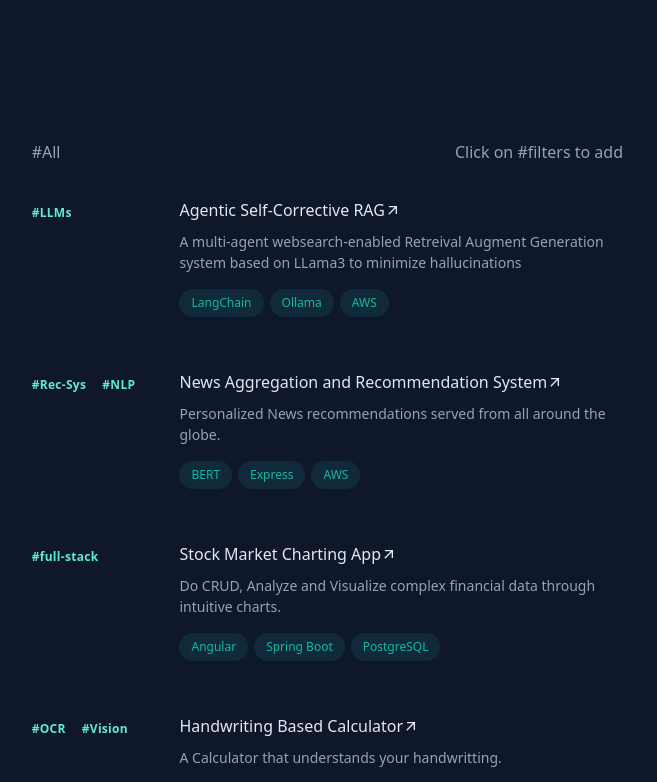
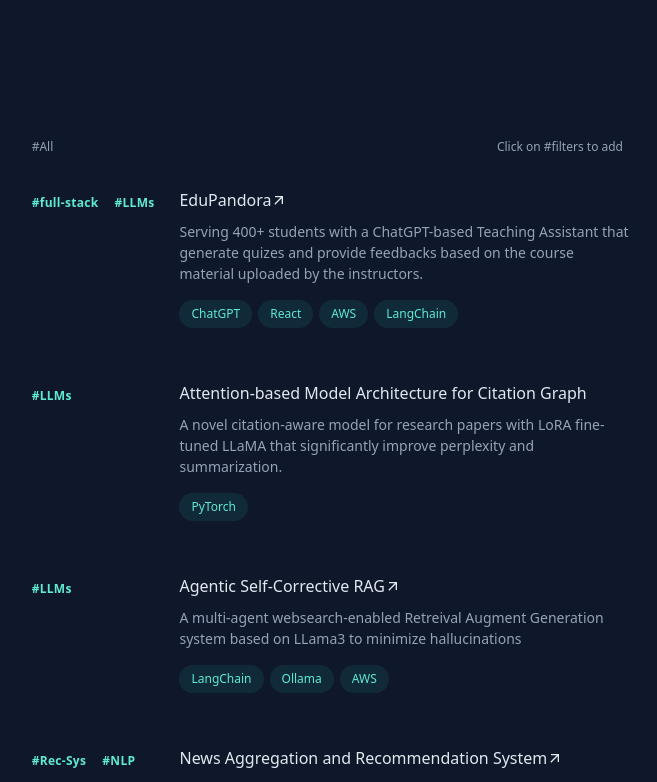
Before and after one commit to devgargd7/portfolio, a Next.js app: page / in a window 1280 px wide. Shown: the part 1680-2462 px from the top of the page, without its empty margins (601-1258 px from the left). Built offline with nearby package versions, Linux system fonts and the light colour scheme.

Commit message:
updated project links

```diff
--- a/src/components/Project.tsx
+++ b/src/components/Project.tsx
@@ -22,6 +22,16 @@ const ProjectComponent: React.FC<ProjectProps> = ({
   liveUrl,
   onTagClick,
 }) => {
+
+  let url = undefined;
+  if (githubUrl === "") {
+    if (liveUrl !== "") {
+      url = liveUrl;
+    }
+  } else {
+    url = githubUrl;
+  }
+
   return (
 
       <li key={name} className="mb-12">
@@ -29,7 +39,7 @@ const ProjectComponent: React.FC<ProjectProps> = ({
           <div className="absolute -inset-x-4 -inset-y-4 z-0 hidden rounded-md transition motion-reduce:transition-none lg:-inset-x-6 lg:block lg:group-hover:bg-slate-800/50 lg:group-hover:shadow-[inset_0_1px_0_0_rgba(148,163,184,0.1)] lg:group-hover:drop-shadow-lg"></div>
           <div className="z-20 mb-2 mt-1 text-xs font-semibold tracking-wide text-slate-500 sm:col-span-2">
             {tags.map((tag) => (
-              <button key = {tag} className="inline-block sm:px-2 py-1 rounded text-teal-300 hover:bg-teal-500/20 focus:ring focus:ring-teal-300 focus:outline-none transition" onClick={(e) => {
+              <button key = {tag} className="inline-block sm:px-2 pr-2 py-1 rounded text-teal-300 hover:bg-teal-500/20 focus:ring focus:ring-teal-300 focus:outline-none transition" onClick={(e) => {
                 e.stopPropagation();
                 onTagClick(tag);
               }}>
@@ -39,23 +49,25 @@ const ProjectComponent: React.FC<ProjectProps> = ({
           </div>
           <div className="z-10 sm:order-2 sm:col-span-6">
             <h3>
-              <a className="inline-flex items-baseline font-medium leading-tight text-slate-200 hover:text-teal-300 focus-visible:text-teal-300  group/link text-base"
-                href={liveUrl===undefined ? githubUrl : liveUrl}
+              {/* {url && ( */}
+                <a className="inline-flex items-baseline font-medium leading-tight text-slate-200 hover:text-teal-300 focus-visible:text-teal-300  group/link text-base"
+                href={url}
                 target="_blank"
                 rel="noreferrer noopener"
                 aria-label={`${name} (opens in a new tab)`}
               >
                 <span className="absolute -inset-x-4 -inset-y-2.5 hidden rounded md:-inset-x-6 md:-inset-y-4 lg:block"></span>
                 <span>
-                  {name}<MdArrowOutward className="inline-block h-4 w-4 shrink-0 transition-transform group-hover/link:-translate-y-1 group-hover/link:translate-x-1 group-focus-visible/link:-translate-y-1 group-focus-visible/link:translate-x-1 motion-reduce:transition-none -translate-y-0.5" />
+                  {name}{url && (<MdArrowOutward className="inline-block h-4 w-4 shrink-0 transition-transform group-hover/link:-translate-y-1 group-hover/link:translate-x-1 group-focus-visible/link:-translate-y-1 group-focus-visible/link:translate-x-1 motion-reduce:transition-none -translate-y-0.5" />)}
                 </span>
               </a>
+              {/* )} */}
             </h3>
             <p className="mt-2 text-sm leading-normal">{description}</p>
             <ul className="mt-2 flex flex-wrap" aria-label="Technologies used">
               {tools.map((tool, index) => (
                 <li key={index} className="mr-1.5 mt-2">
-                  <div className="flex items-center rounded-full bg-teal-400/10 px-3 py-1 text-xs font-medium leading-5 text-teal-500">
+                  <div className="flex items-center rounded-full bg-teal-400/10 px-3 py-1 text-xs font-medium leading-5 text-teal-300">
                     {tool}
                   </div>
                 </li>
--- a/src/components/Projects.tsx
+++ b/src/components/Projects.tsx
@@ -15,6 +15,22 @@ interface Project {
 
 const allProjects: Project[] = [
   {
+    name: "EduPandora",
+    description: "Serving 400+ students with a ChatGPT-based Teaching Assistant that generate quizes and provide feedbacks based on the course material uploaded by the instructors.",
+    tools: ["ChatGPT", "React", "AWS", "LangChain"],
+    tags: ["full-stack", "LLMs"],
+    githubUrl: "",
+    liveUrl: "https://www.eduPandora.com"
+  },
+  {
+    name: "Attention-based Model Architecture for Citation Graph",
+    description: "A novel citation-aware model for research papers with LoRA fine-tuned LLaMA that significantly improve perplexity and summarization.",
+    tools: ["PyTorch"],
+    tags: ["LLMs"],
+    githubUrl: "",
+    liveUrl: ""
+  },
+  {
     name: "Agentic Self-Corrective RAG",
     description: "A multi-agent websearch-enabled Retreival Augment Generation system based on LLama3 to minimize hallucinations",
     tools: ["LangChain", "Ollama", "AWS"],
@@ -28,6 +44,14 @@ const allProjects: Project[] = [
     tools: ["BERT", "Express", "AWS"],
     tags: ["Rec-Sys", "NLP"],
     githubUrl: "https://github.com/devgargd7/Newsify",
+    liveUrl: ""
+  },
+  {
+    name: "Optimized CNN for Cifar10",
+    description: "Implemented a paper to achieve fast training and high accuracy.",
+    tools: ["PyTorch"],
+    tags: ["Vision"],
+    githubUrl: "https://github.com/devgargd7/Cifar10CNN",
     liveUrl: ""
   },
   {
@@ -47,14 +71,6 @@ const allProjects: Project[] = [
     liveUrl: ""
   },
   {
-    name: "Optimized CNN for Cifar10",
-    description: "Implemented a paper to achieve fast training and high accuracy.",
-    tools: ["PyTorch"],
-    tags: ["Vision"],
-    githubUrl: "https://github.com/devgargd7/Cifar10CNN",
-    liveUrl: ""
-  },
-  {
     name: "TAMU Cadet Activity Management",
     description: "An app for TAMU corps, made with high software quality and love.",
     tools: ["Ruby on Rails", "JavaScript", "Heroku"],
@@ -65,13 +81,13 @@ const allProjects: Project[] = [
 ];
 
 const Projects: React.FC = () => {
-  const [visibleProjects, setVisibleProjects] = useState<Project[]>(allProjects.slice(0, 4));
+  const [visibleProjects, setVisibleProjects] = useState<Project[]>(allProjects.slice(0, 5));
   const [showMore, setShowMore] = useState(false);
   const [activeFilters, setActiveFilters] = useState<string[]>([]);
 
   const toggleShowMore = () => {
     setShowMore(!showMore);
-    setVisibleProjects(showMore ? allProjects.slice(0, 4) : allProjects);
+    setVisibleProjects(showMore ? allProjects.slice(0, 5) : allProjects);
   };
 
   const handleFilter = (tool: string) => {
@@ -82,7 +98,7 @@ const Projects: React.FC = () => {
     const filteredProjects = newFilters.length === 0
       ? allProjects
       : allProjects.filter(p => newFilters.every(f => p.tags.includes(f)));
-    setVisibleProjects(filteredProjects.slice(0, 4));
+    setVisibleProjects(filteredProjects.slice(0, 5));
     setShowMore(false);
   };
 
@@ -99,14 +115,14 @@ const Projects: React.FC = () => {
       <div className="sticky top-0 z-30 -mx-6 mb-4 w-screen bg-slate-900/75 px-6 py-5 backdrop-blur md:-mx-12 md:px-12 lg:sr-only lg:relative lg:top-auto lg:mx-auto lg:w-full lg:px-0 lg:py-0 lg:opacity-0">
         <h2 className="text-sm font-bold uppercase tracking-widest text-slate-200 lg:sr-only">PROJECTS</h2>
       </div>
-      <div className="filter-buttons mt-4 sm:mb-8 mb-4 mx-2 flex justify-between">
+      <div className="filter-buttons mt-4 sm:mb-8 mb-4 sm:mx-2 flex justify-between text-xs">
         <div className='group'>
           {noActiveFilters && (
             <span className="filter-tag">#All</span>
           )}
           {!noActiveFilters && activeFilters.map(filter => (
             <button key={filter} onClick={() => handleFilter(filter)} className="filter-tag mr-2">
-              #{filter}<FaTimes className='inline-block group-hover:text-teal-300 ml-0.5'/>
+              #{filter}<FaTimes className='inline-block group-hover:text-teal-300 ml-0.5 -translate-y-0.5'/>
             </button>
           ))}
         </div>
```
